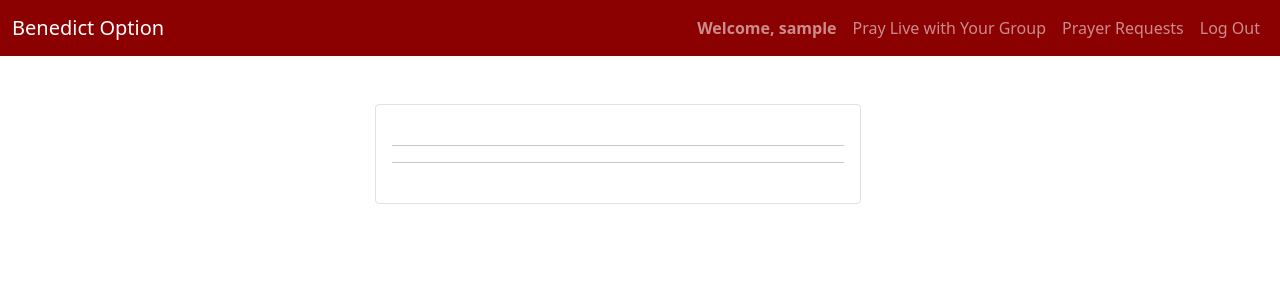
After one commit to stephen-taylor-dev/capstone, a Django app: page /request in a window 1280 px wide. The commit adds this page. Shown: the top 300 px of the page. Run offline with Django 3.2, Linux system fonts and the light colour scheme; the visitor is signed in with stand-in values (Sample User, id 1); data that the repository does not hold is empty; some libraries are stand-ins or nearby versions.

Commit message:
started prayer request feature

```diff
--- a/capstone/benedict_option/admin.py
+++ b/capstone/benedict_option/admin.py
@@ -2,10 +2,12 @@ from django.contrib import admin
 
 # Register your models here.
 
-from .models import User, Liturgy, Group, Group_Invite
+from .models import User, Liturgy, Group, Group_Invite, Comment, Prayer_Request
 
 # Register your models here.
 admin.site.register(User)
 admin.site.register(Liturgy)
 admin.site.register(Group)
 admin.site.register(Group_Invite)
+admin.site.register(Comment)
+admin.site.register(Prayer_Request)
--- a/capstone/benedict_option/models.py
+++ b/capstone/benedict_option/models.py
@@ -58,3 +58,18 @@ class Group_Invite(models.Model):
 
     def __str__(self):
         return f"{self.sender} invited {self.receiver} to group - {self.group}"
+
+class Comment(models.Model):
+    author = models.ForeignKey("User", on_delete=models.CASCADE, related_name="commentor")
+    prayer_request = models.ForeignKey("Prayer_Request",  on_delete=models.CASCADE, related_name="prayer_requests")
+    date_created = models.DateTimeField(auto_now_add=True)
+    message = models.TextField()
+    def __str__(self):
+        return f"{self.author} on Prayer Request ({self.prayer_request.id})"
+
+class Prayer_Request(models.Model):
+    creator= models.ForeignKey("User", on_delete=models.CASCADE, related_name="creator")
+    group = models.ForeignKey("Group", blank=True, null=True, on_delete=models.CASCADE, related_name="request_group")
+    content = models.TextField()
+    comment = models.ForeignKey("Comment", blank=True, null=True, on_delete=models.CASCADE, related_name="comments")
+    date_created = models.DateTimeField(auto_now_add=True)
--- a/capstone/benedict_option/static/benedict_option/script.js
+++ b/capstone/benedict_option/static/benedict_option/script.js
@@ -47,7 +47,7 @@ document.addEventListener('DOMContentLoaded', function() {
                     //}
                     document.querySelector("#next-button").value = data.id + 1;
                     document.querySelector("#liturgy-id").innerHTML = "About " + data.length + " min.";
-                    document.querySelector("#text-block").innerHTML = '<p id="liturgy-text" class="lead">' + ${data.text} + '</p>';
+                    document.querySelector("#text-block").innerHTML = data.text;
                 })
             }
             else  {
--- a/capstone/benedict_option/templates/benedict_option/index.html
+++ b/capstone/benedict_option/templates/benedict_option/index.html
@@ -95,7 +95,7 @@
 
                         <hr>
                         <div id="text-block">
-                            <p id="liturgy-text" class="lead"> {{ liturgy.text|linebreaks }} </p>
+                            <p id="liturgy-text" class="lead"> {{ liturgy.text }} </p>
                         </div>
                     </div>
 
--- a/capstone/benedict_option/templates/benedict_option/layout.html
+++ b/capstone/benedict_option/templates/benedict_option/layout.html
@@ -47,6 +47,9 @@
                     <li class="nav-item">
                         <a class="nav-link" href="{% url 'pray' %}">Pray Live with Your Group</a>
                     </li>
+                    <li class="nav-item">
+                        <a class="nav-link" href="{% url 'requests' %}">Prayer Requests</a>
+                    </li>
                     {% if user.is_authenticated %}
                     <li class="nav-item">
                         <a class="nav-link" href="{% url 'logout' %}">Log Out</a>
--- /dev/null
+++ b/capstone/benedict_option/templates/benedict_option/requests.html
@@ -0,0 +1,37 @@
+{% extends "benedict_option/layout.html" %}
+{% block body %}
+<div class="col">
+<div class="container m-5">
+    <div class="row m-5">
+        <div class="col-3">
+
+        </div>
+        <div class="col-6">
+            <div class="card border rounded">
+                <div class="card-body text-left py-4">
+                    <div class="row"></div>
+                        <div id="request-creator"></div>
+                        <div id="request-date"></div>
+                    <div class="row"></div>
+                    <hr>
+                    <div id="request-text"></div>
+                    <hr>
+                    <div id="request-comments">
+
+                    </div>
+                    <div id="make-prayer-request">
+
+
+                    </div>
+                </div>
+            </div>
+        </div>
+        <div class="col-3">
+
+        </div>
+    </div>
+
+</div>
+</div>
+
+{% endblock %}
--- a/capstone/benedict_option/urls.py
+++ b/capstone/benedict_option/urls.py
@@ -9,6 +9,7 @@ urlpatterns = [
     path("pray", views.pray, name="pray"),
     path("feed", views.loadFeed, name="feed"),
     path("test", views.test, name="test"),
+    path("request", views.prayerRequests, name="requests"),
 
     # API Paths
     path("liturgy/<int:length>", views.loadLiturgyLength, name="loadLiturgyLength"),
--- a/capstone/benedict_option/views.py
+++ b/capstone/benedict_option/views.py
@@ -1,3 +1,4 @@
+from tokenize import group
 from typing import Text
 from django.contrib.auth import authenticate, login, logout
 from django.db import IntegrityError
@@ -9,7 +10,7 @@ from django.contrib.auth.decorators import login_required
 from django.views.decorators.csrf import csrf_exempt
 import random
 import json
-from .models import User, Liturgy, Group, Group_Invite
+from .models import User, Liturgy, Group, Group_Invite, Comment, Prayer_Request
 
 
 def index(request):
@@ -23,6 +24,15 @@ def index(request):
     "liturgy": liturgy,
     "totalLiturgies": totalLiturgies,
     "userGroups": userGroups,
+    })
+
+def prayerRequests(request):
+    prayer_requests = Prayer_Request.objects.filter(group=request.user.active_group)
+    for request in prayer_requests:
+        print(request)
+
+    return render(request, "benedict_option/requests.html",{
+        "prayer_request": prayer_requests,
     })
 
 def loadFeed(request):
```
Also changed, not shown: capstone/benedict_option/load_database.py (+18 -2 lines), capstone/benedict_option/migrations/0001_initial.py, capstone/benedict_option/migrations/0002_auto_20220906_2235.py (added), capstone/benedict_option/migrations/0003_alter_prayer_request_comment.py (added).
